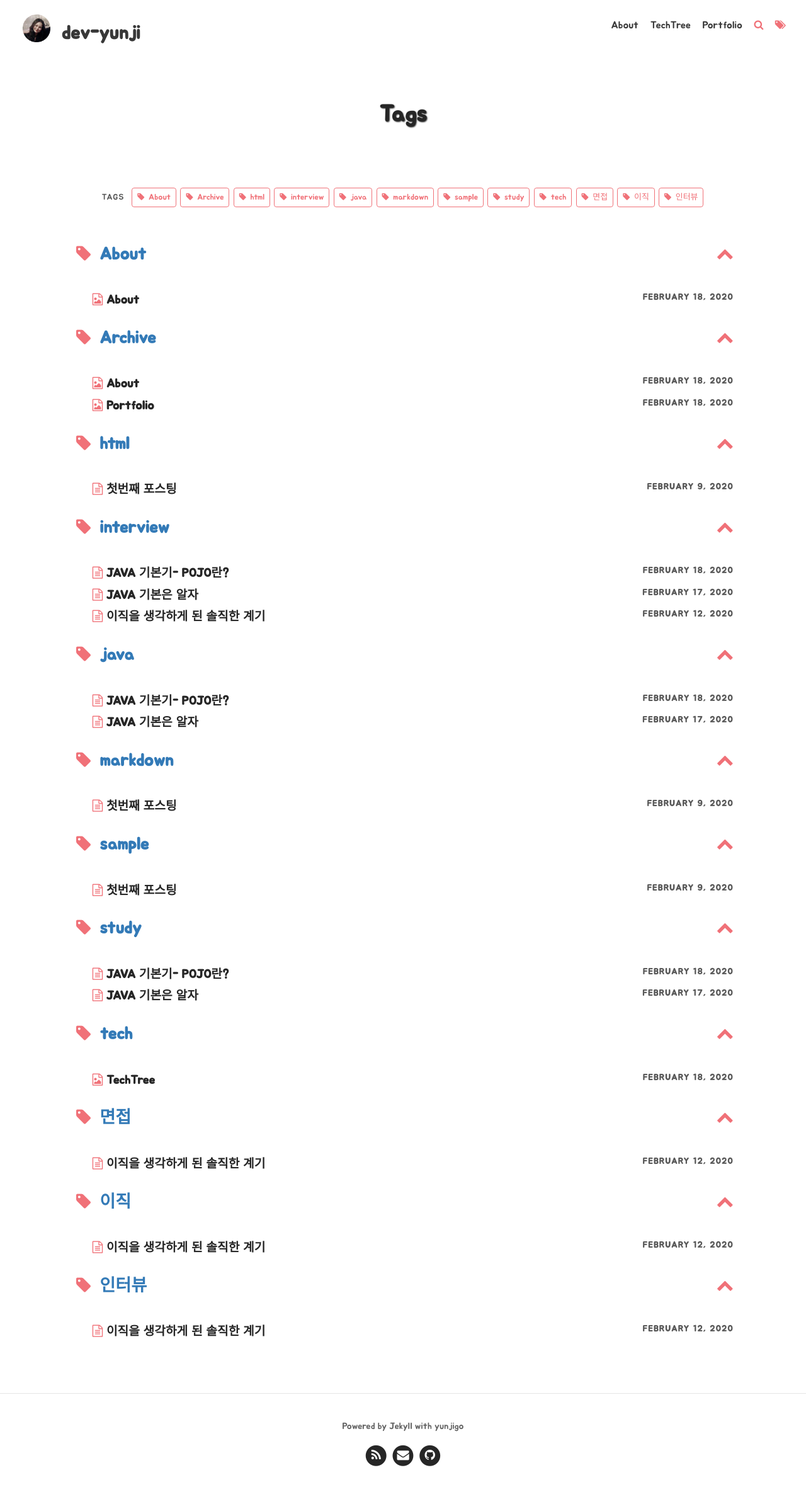
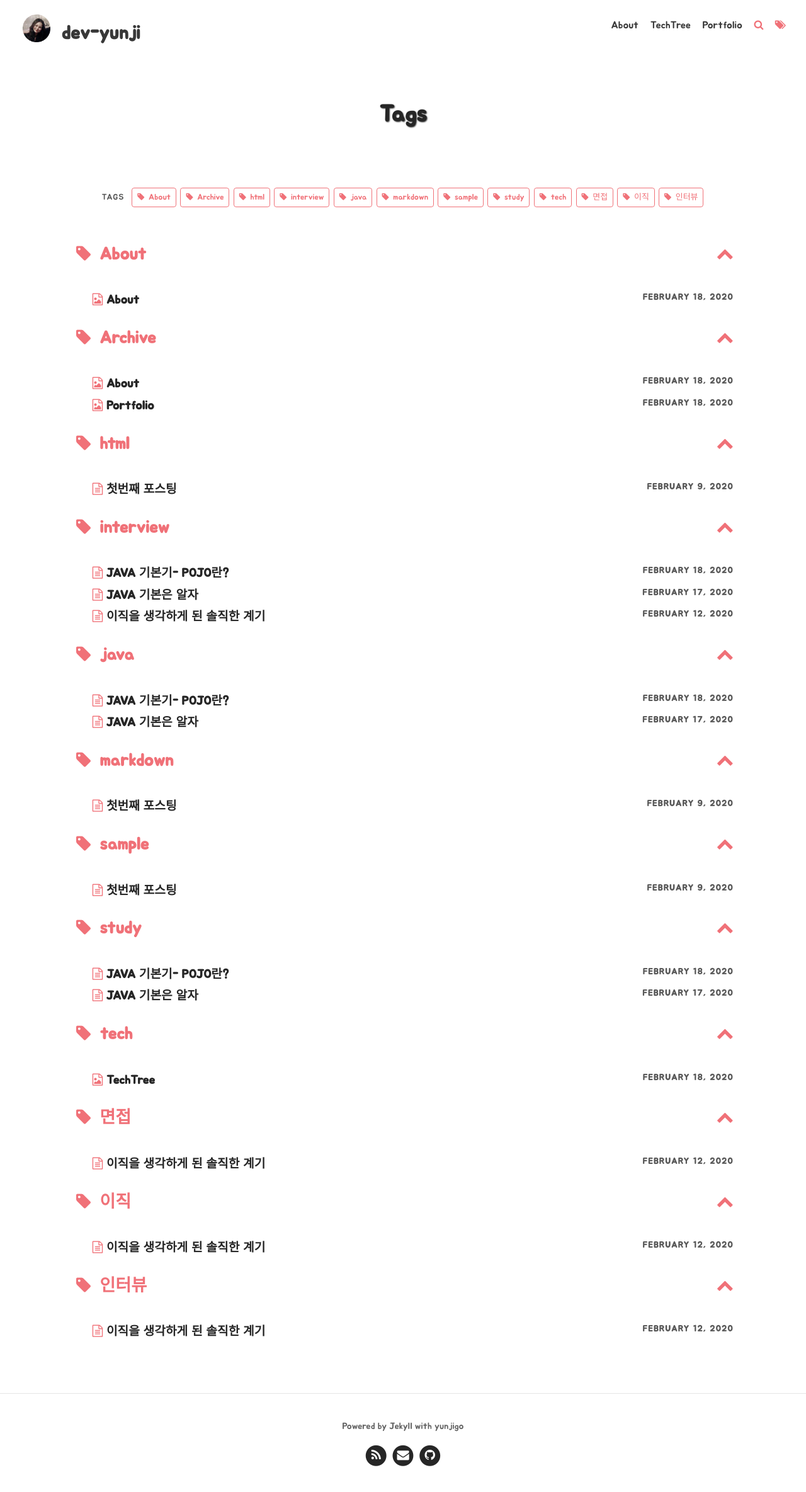
Before and after one commit to yunjigo92/yunjigo92.github.io, a Jekyll site: the page built from pages/tags.md, in a window 1280 px wide. Shown: the whole page at 63% size. Built offline with Jekyll 4.4.1, drawn with Linux system fonts in a browser that asks for light colours; nearby versions of some CDN libraries; some web fonts are replaced; library files that are not in the unit come from our copies.

Commit message:
Update yunji.css

```diff
--- a/assets/css/yunji.css
+++ b/assets/css/yunji.css
@@ -80,3 +80,6 @@ i,a,#text{
 span>i{
      color : #262626;
 }
+.tag-anchor a {
+    color: #f07178;
+}
```
